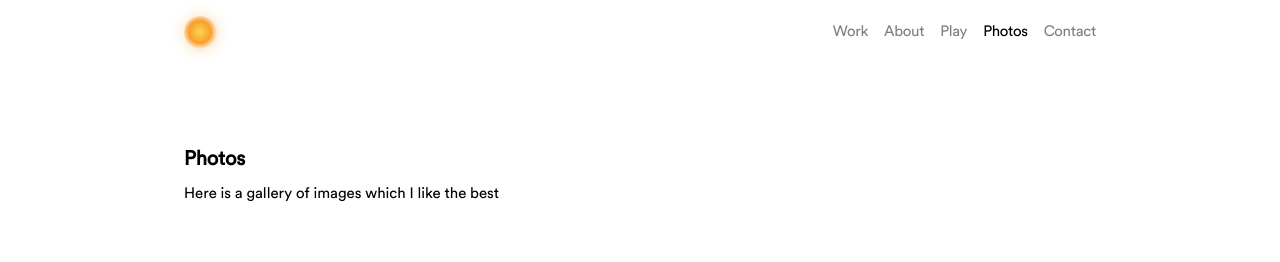
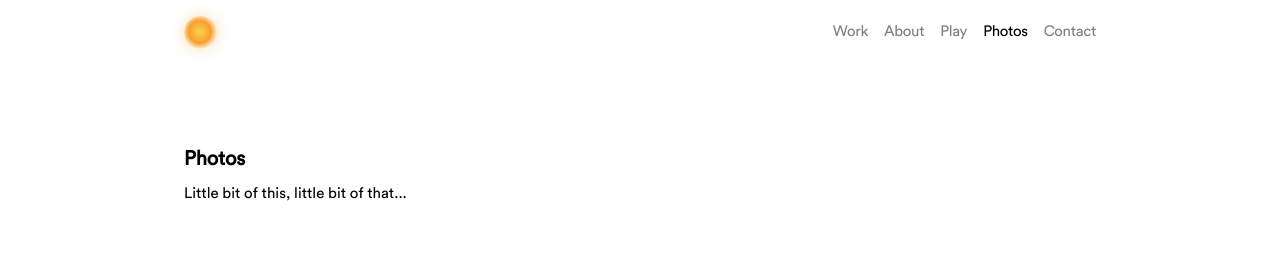
Before and after one commit to markogelo14-source/portfolio, a Next.js app: page /photos in a window 1280 px wide. Shown: the top 262 px of the page. Built offline with nearby package versions, Linux system fonts and the light colour scheme.

Commit message:
Intro text for photos page

```diff
--- a/app/photos/page.tsx
+++ b/app/photos/page.tsx
@@ -19,7 +19,7 @@ export default function PhotosPage() {
       <section className="site-band photos-page">
         <div className="photos-intro column">
           <h1 className="identity-name">Photos</h1>
-          <p className="photos-copy">Here is a gallery of images which I like the best</p>
+          <p className="photos-copy">Little bit of this, little bit of that...</p>
         </div>
 
         <PhotoGallery photos={photos} />
```
